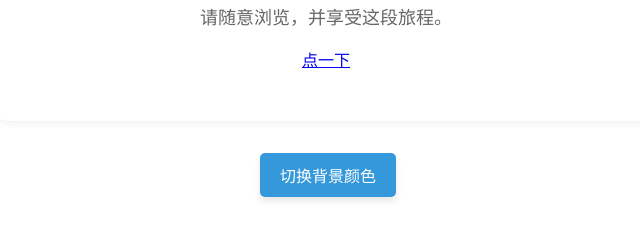
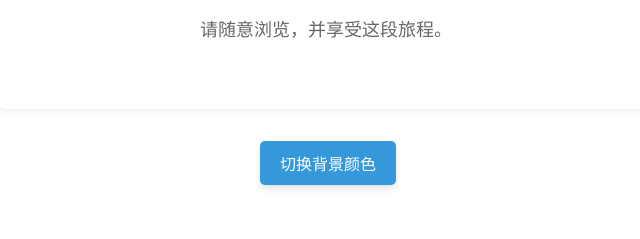
Before and after one commit to DuanfeiHe/page, a plain HTML site: page index.html in a window 1280 px wide. Shown: the part 429-668 px from the top of the page, without its empty margins (314-954 px from the left). Drawn offline with Linux system fonts and the light colour scheme.

Commit message:
Update index.html

```diff
--- a/index.html
+++ b/index.html
@@ -97,7 +97,7 @@
         <p>请随意浏览，并享受这段旅程。</p>
         <!-- 按钮置于文字方块内部 -->
         <button class="color-switch-button" id="colorSwitch">切换背景颜色</button>
-        <a href = "http://127.0.0.1:8000/apis/pinzhizhitongl">点一下</a>
+
     </div>
     <script>
         // 用于存储和切换的背景颜色数组
```
